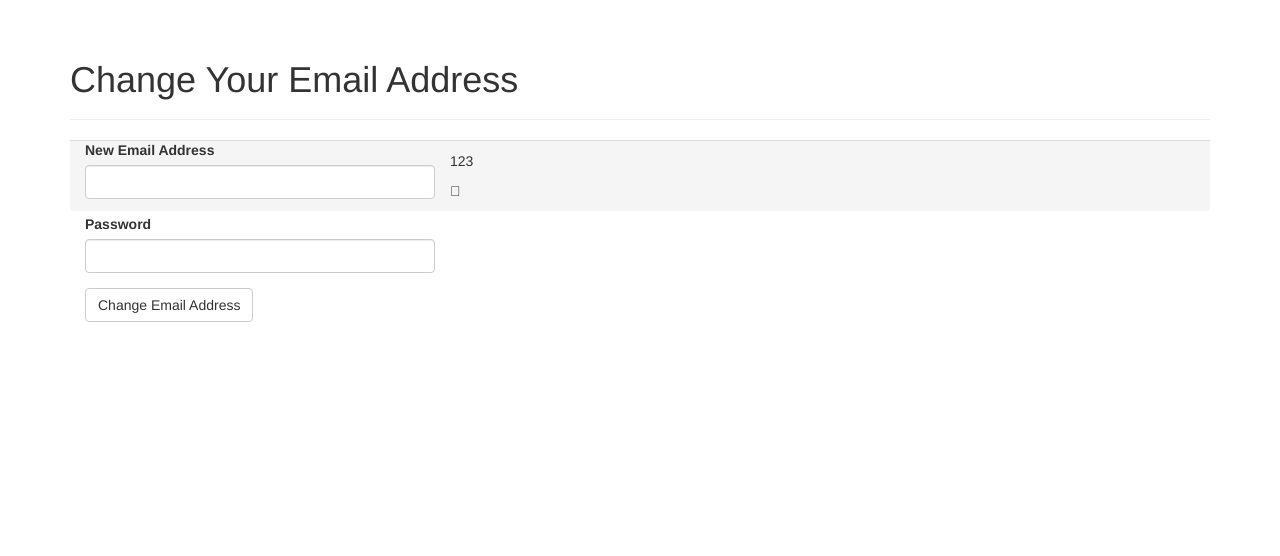
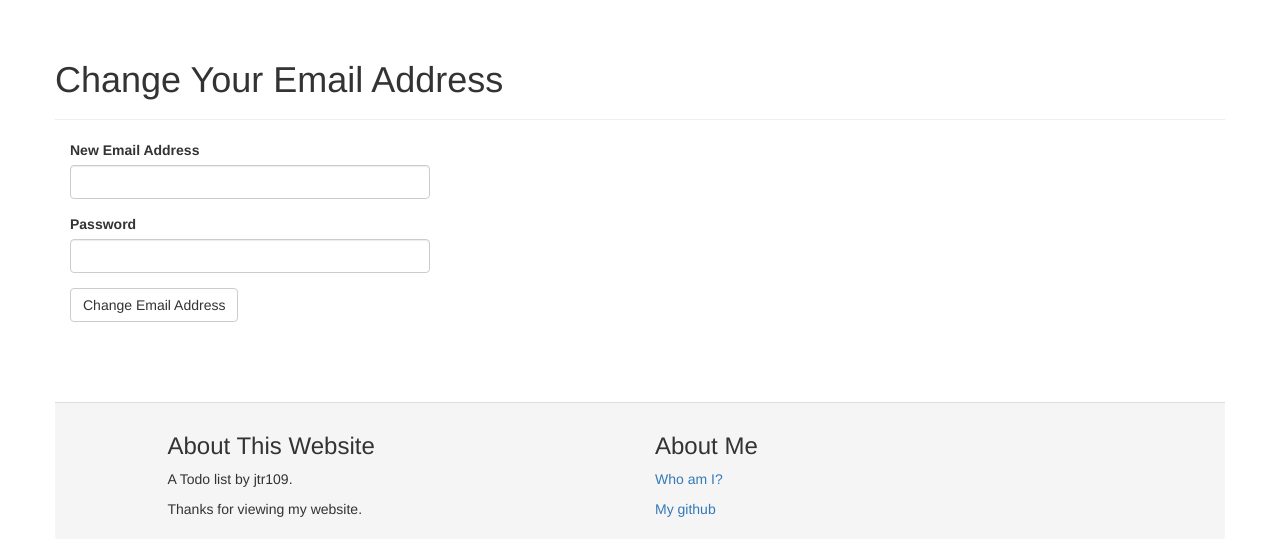
Before and after one commit to jtr109/To-Do, a Flask app: page /auth/change_email in a window 1280 px wide. Shown: the part 52-608 px from the top of the page. Run offline with Flask 2, Linux system fonts and the light colour scheme; the visitor is signed in with stand-in values (Sample User, id 1); data comes from the database, SQL or seed files in the repository; parts of the project's set-up code (start-up, migrations or seed data) failed here and were passed over; some libraries are stand-ins or nearby versions.

Commit message:
put footer into macro

```diff
--- a/app/static/styles.css
+++ b/app/static/styles.css
@@ -61,3 +61,8 @@ div.task-title-bg:nth-child(3)>div.task-title
   {
     background-color: darkgreen;
   }
+
+footer.footer
+{
+    margin-top: 80px;
+}
--- a/app/templates/_macros.html
+++ b/app/templates/_macros.html
@@ -27,3 +27,25 @@
     </li>
 </ul>
 {% endmacro %}
+
+
+{% macro footer() %}
+    <footer class="footer">
+        <div class="panel-footer ">
+            <div class="row">
+                <div class="col-md-5 col-md-offset-1">
+                    <div class="h3">About This Website</div>
+                    <p>A Todo list by jtr109.</p>
+                    <p>Thanks for viewing my website.</p>
+                </div>
+                <div class="col-md-6">
+                    <div class="h3">About Me</div>
+                    <ul class="list-unstyled">
+                        <li><p><a class="text-center" href="#">Who am I?</a></p></li>
+                        <li><p><a class="text-center" href="https://github.com/jtr109">My github</a></p></li>
+                    </ul>
+                </div>
+            </div>
+        </div>
+    </footer>
+{% endmacro %}
--- a/app/templates/base.html
+++ b/app/templates/base.html
@@ -1,4 +1,5 @@
 {% extends "bootstrap/base.html" %}
+{% import "_macros.html" as macros %}
 
 {% block title %}ToDo{% endblock %}
 
@@ -57,18 +58,16 @@
     </div>
     {% endfor %}
 
-    {% block page_content %}{% endblock %}
+    <div class="row">
+        {% block page_content %}{% endblock %}
+    </div>
 
-    {% block page_footer%}
-        <div class="panel-footer ">
-            <footer>
-                <p>123</p>
-                <span class="gglyphicon glyphicon-align-left"></span>
-            </footer>
-        </div>
-    {% endblock %}
+    <div class="row">
+        {% block page_footer %}
+            {{ macros.footer() }}
+        {% endblock %}
+    </div>
 </div>
-
 
 {% endblock %}
 
```
